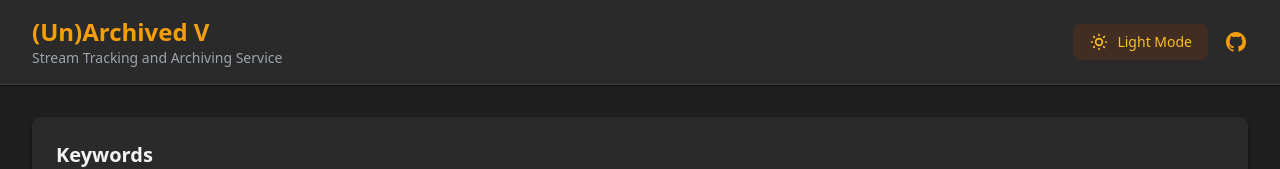
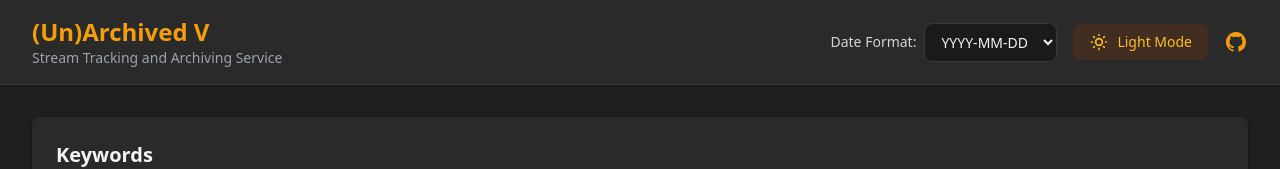
Before and after one commit to jasonyang-ee/ArchivedV, a React (Vite) app: page / in a window 1280 px wide. Shown: the top 169 px of the page. Built offline with nearby package versions, Linux system fonts and the light colour scheme; no server answers.

Commit message:
feat: date format choice

```diff
--- a/src/App.jsx
+++ b/src/App.jsx
@@ -11,6 +11,7 @@ function App() {
   const [channels, setChannels] = useState([]);
   const [keywords, setKeywords] = useState([]);
   const [ignoreKeywords, setIgnoreKeywords] = useState([]);
+  const [dateFormat, setDateFormat] = useState('YYYY-MM-DD');
   const [status, setStatus] = useState({
     lastRun: null,
     downloadedCount: 0,
@@ -56,6 +57,7 @@ function App() {
       setChannels(config.channels || []);
       setKeywords(config.keywords || []);
       setIgnoreKeywords(config.ignoreKeywords || []);
+      setDateFormat(config.dateFormat || 'YYYY-MM-DD');
       await loadStatus();
     } catch (err) {
       console.error("Failed to load config:", err);
@@ -145,6 +147,15 @@ function App() {
     }
   }
 
+  async function handleDateFormatChange(newFormat) {
+    try {
+      await api.updateDateFormat(newFormat);
+      setDateFormat(newFormat);
+    } catch (err) {
+      console.error("Failed to update date format:", err);
+    }
+  }
+
   async function handleCancelDownload(downloadId) {
     try {
       await api.cancelDownload(downloadId);
@@ -183,7 +194,12 @@ function App() {
   return (
     <div className="min-h-screen bg-gray-100 dark:bg-[#1f1f1f]">
       {/* Wide Header */}
-      <Header darkMode={darkMode} toggleDarkMode={() => setDarkMode(!darkMode)} />
+      <Header
+        darkMode={darkMode}
+        toggleDarkMode={() => setDarkMode(!darkMode)}
+        dateFormat={dateFormat}
+        onDateFormatChange={handleDateFormatChange}
+      />
 
       {/* Main Content with New Layout */}
       <main className="max-w-full mx-auto px-4 sm:px-6 lg:px-8 py-8">
--- a/src/api.js
+++ b/src/api.js
@@ -58,6 +58,16 @@ export const api = {
     return res.json();
   },
 
+  // Date Format
+  async updateDateFormat(dateFormat) {
+    const res = await fetch(`${API_BASE}/date-format`, {
+      method: "POST",
+      headers: { "Content-Type": "application/json" },
+      body: JSON.stringify({ dateFormat }),
+    });
+    return res.json();
+  },
+
   // Status
   async getStatus() {
     const res = await fetch(`${API_BASE}/status`);
--- a/src/components/Header.jsx
+++ b/src/components/Header.jsx
@@ -1,6 +1,6 @@
 import React from "react";
 
-function Header({ darkMode, toggleDarkMode }) {
+function Header({ darkMode, toggleDarkMode, dateFormat, onDateFormatChange }) {
   return (
     <header className="bg-white dark:bg-[#2a2a2a] shadow-sm dark:shadow-black/50 border-b border-gray-200 dark:border-[#3a3a3a]">
       <div className="max-w-full mx-auto px-4 sm:px-6 lg:px-8 py-4">
@@ -14,6 +14,21 @@ function Header({ darkMode, toggleDarkMode }) {
             </p>
           </div>
           <div className="flex items-center space-x-4">
+            {/* Date Format Selector */}
+            <div className="flex items-center gap-2">
+              <label className="text-sm font-medium text-gray-700 dark:text-gray-300">
+                Date Format:
+              </label>
+              <select
+                value={dateFormat}
+                onChange={(e) => onDateFormatChange(e.target.value)}
+                className="px-3 py-2 rounded-lg bg-white dark:bg-[#1a1a1a] border border-gray-300 dark:border-[#3a3a3a] text-gray-900 dark:text-gray-100 text-sm focus:outline-none focus:ring-2 focus:ring-amber-500 dark:focus:ring-amber-600 transition-colors"
+              >
+                <option value="YYYY-MM-DD">YYYY-MM-DD</option>
+                <option value="MM-DD-YYYY">MM-DD-YYYY</option>
+              </select>
+            </div>
+
             {/* Dark Mode Toggle */}
             <button
               onClick={toggleDarkMode}
```
Also changed, not shown: 1 other file (tests, documents, lock files or other folders).
